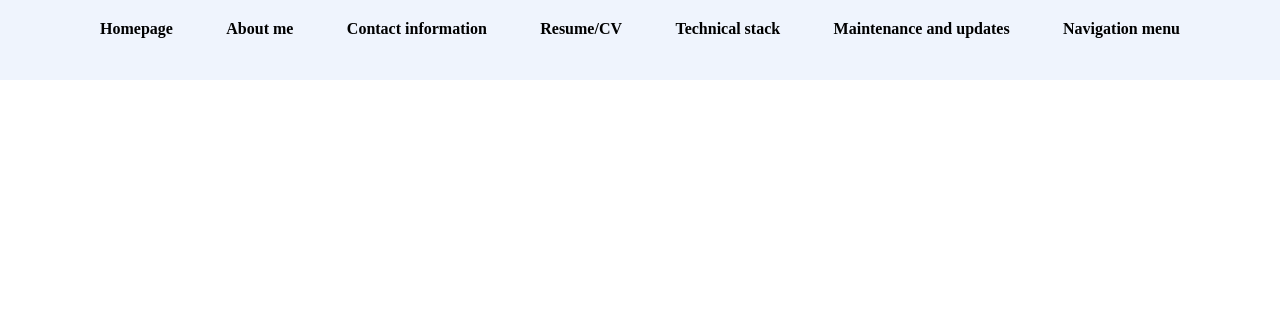
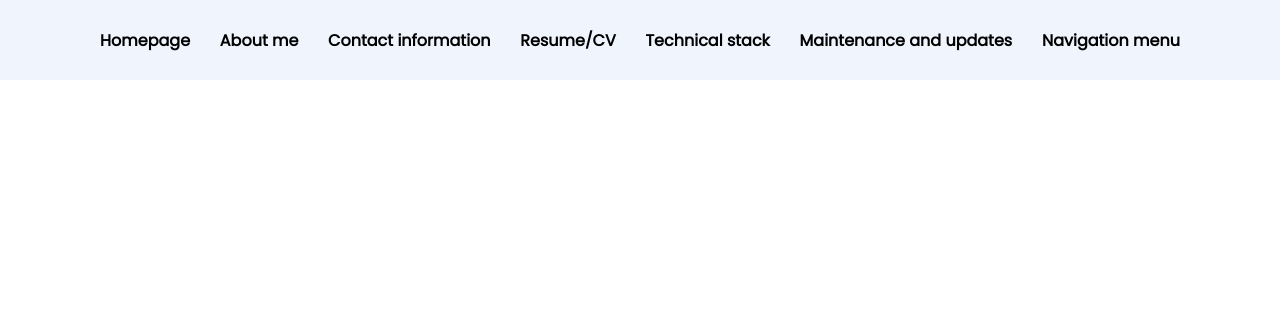
Before and after one commit to farukk98/Personal-Portfolio, a plain HTML site: page index.html in a window 1280 px wide. Shown: the top 330 px of the page. Drawn offline with Linux system fonts and the light colour scheme.

Commit message:
new font added

```diff
--- a/style.css
+++ b/style.css
@@ -1,7 +1,9 @@
+@import url('https://fonts.googleapis.com/css2?family=Poppins&display=swap');
 body {
     margin: 0;
     padding: 0;
     overflow-x: hidden;
+    font-family: 'Poppins', sans-serif;
 }
 
 .navbar {
@@ -16,6 +18,7 @@ body {
 nav {
     display: flex;
     width: 100%;
+    align-items: center;
     padding: 20px 0;
     justify-content: space-between;
 }
```
